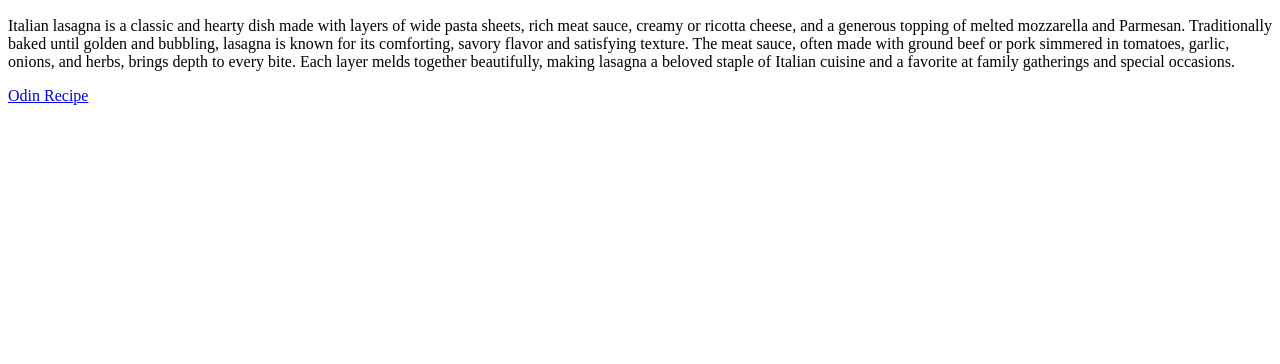
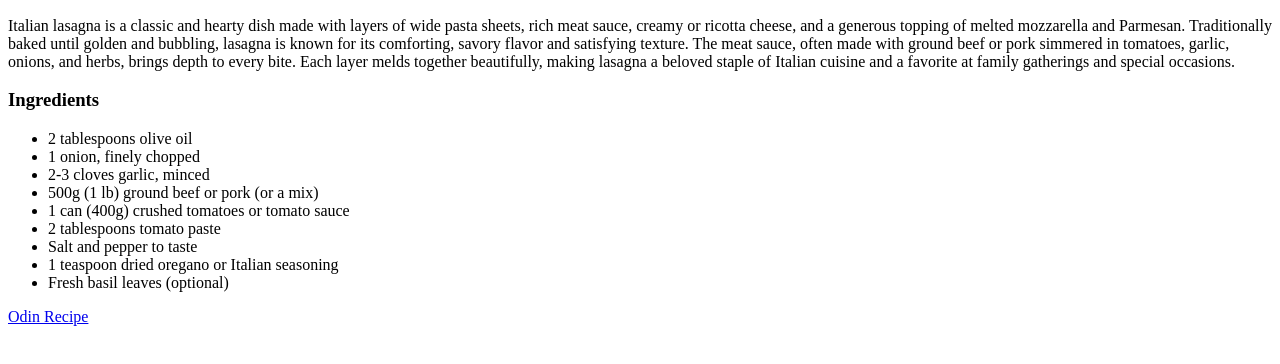
Before and after one commit to pikaPush/odin-recipes, a plain HTML site: page recipes/lasagna.html in a window 1280 px wide. Shown: the part 284-648 px from the top of the page. Drawn offline with Linux system fonts and the light colour scheme.

Commit message:
Add lists of ingredients
At the bottom of the paragraph, a list of nine ingredients for lasagna was placed.

```diff
--- a/recipes/lasagna.html
+++ b/recipes/lasagna.html
@@ -18,6 +18,19 @@
     often made with ground beef or pork simmered in tomatoes, garlic, onions, and herbs, brings depth to every bite.
     Each layer melds together beautifully, making lasagna a beloved staple of Italian cuisine and a favorite at family
     gatherings and special occasions.</p>
+
+  <h3>Ingredients</h3>
+  <ul>
+    <li>2 tablespoons olive oil</li>
+    <li>1 onion, finely chopped</li>
+    <li>2-3 cloves garlic, minced</li>
+    <li>500g (1 lb) ground beef or pork (or a mix)</li>
+    <li>1 can (400g) crushed tomatoes or tomato sauce</li>
+    <li>2 tablespoons tomato paste</li>
+    <li>Salt and pepper to taste</li>
+    <li>1 teaspoon dried oregano or Italian seasoning</li>
+    <li>Fresh basil leaves (optional)</li>
+  </ul>
   <a href="../index.html">Odin Recipe</a>
 </body>
 
```
